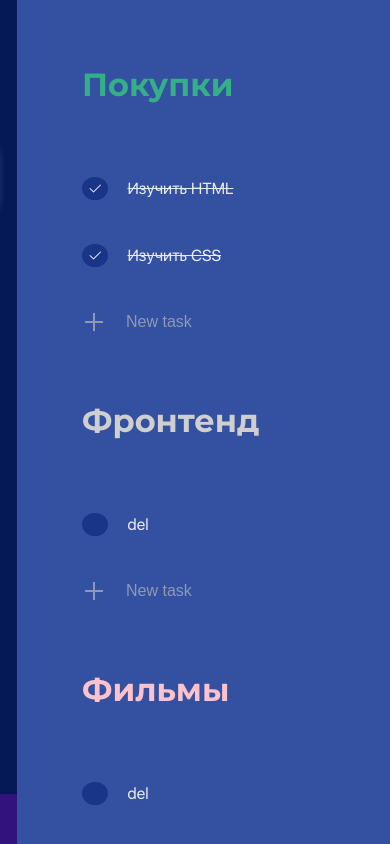
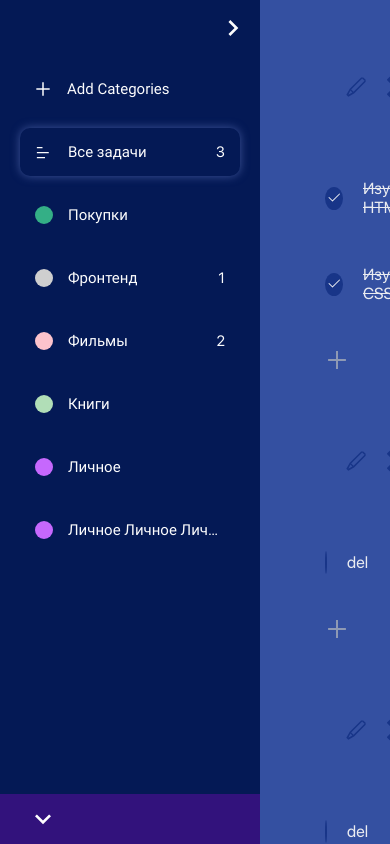
Before and after one commit to igarok88/react-todos, a React (Create React App) app: page / in a window 390 px wide. Built offline with nearby package versions, Linux system fonts and the light colour scheme.

Commit message:
add response style

```diff
--- a/src/components/Auth/Auth.js
+++ b/src/components/Auth/Auth.js
@@ -31,6 +31,7 @@ export default function Auth({
 }) {
   const loginArrowBtn = useRef(null);
   const loginAuthRef = useRef(null);
+  const authSyncWrapperRef = useRef(null);
 
   const [login, setLogin] = useState(false);
 
@@ -65,21 +66,29 @@ export default function Auth({
     setShowLogin(!showLogin);
     const loginBtn = loginArrowBtn.current;
     const loginAuth = loginAuthRef.current;
+    const authSyncWrapper = authSyncWrapperRef.current;
+    // if (showLogin) {
+    //   loginBtn.classList.remove("hide");
+    //   loginAuth.classList.remove("hide");
+    //   loginBtn.classList.add("show");
+    //   loginAuth.classList.add("show");
+    // } else {
+    //   loginBtn.classList.remove("show");
+    //   loginAuth.classList.remove("show");
+    //   loginBtn.classList.add("hide");
+    //   loginAuth.classList.add("hide");
+    // }
     if (showLogin) {
-      loginBtn.classList.remove("hide");
-      loginAuth.classList.remove("hide");
-      loginBtn.classList.add("show");
-      loginAuth.classList.add("show");
+      authSyncWrapper.classList.remove("hide");
+      authSyncWrapper.classList.add("show");
     } else {
-      loginBtn.classList.remove("show");
-      loginAuth.classList.remove("show");
-      loginBtn.classList.add("hide");
-      loginAuth.classList.add("hide");
+      authSyncWrapper.classList.remove("show");
+      authSyncWrapper.classList.add("hide");
     }
   };
 
   return (
-    <div className="categories__auth-sync-wrapper">
+    <div className="categories__auth-sync-wrapper" ref={authSyncWrapperRef}>
       <div
         className="categories__auth-arrow-btn"
         onClick={toggleShowLogin}
--- a/src/components/Auth/Auth.scss
+++ b/src/components/Auth/Auth.scss
@@ -1,13 +1,19 @@
 .categories {
   &__auth-sync-wrapper {
+    color: #fff;
     position: absolute;
     bottom: 0;
     display: flex;
     justify-content: space-between;
-    padding: 0 21px 0;
+    // padding: 0 21px 0;
     width: 100%;
-    background-color: rgb(50, 18, 124);
+    // background-color: rgb(50, 18, 124);
+    z-index: 10;
     overflow: hidden;
+  }
+  &.show-small &__auth-sync-wrapper {
+    padding: 0;
+    width: 210px;
   }
   &__auth-arrow-btn {
     cursor: pointer;
@@ -18,13 +24,17 @@
     align-items: center;
     transform: rotate(90deg);
     animation-duration: 0.3s;
-    margin-left: 6px;
+    margin-left: 27px;
+    z-index: 10;
   }
-  &__auth-arrow-btn.show {
+  &.show-small &__auth-arrow-btn {
+    margin-left: 12px;
+  }
+  &__auth-sync-wrapper.show &__auth-arrow-btn {
     animation-name: arrowHide;
     transform: rotate(0);
   }
-  &__auth-arrow-btn.hide {
+  &__auth-sync-wrapper.hide &__auth-arrow-btn {
     animation-name: arrowShow;
     transform: rotate(90deg);
   }
@@ -45,10 +55,23 @@
     }
   }
   &__auth-sync {
-    position: relative;
-    overflow: hidden;
-    z-index: 10;
+    transition: bottom ease 0.5s;
+    position: absolute;
+    background-color: rgb(50, 18, 124);
+
+    // overflow: hidden;
+    // z-index: 10;
     width: 100%;
+    height: 50px;
+  }
+  &.show-small &__auth-sync {
+    border-top-right-radius: 15px;
+  }
+  &__auth-sync-wrapper.show &__auth-sync {
+    bottom: 0;
+  }
+  &__auth-sync-wrapper.hide &__auth-sync {
+    bottom: -100%;
   }
   &__auth-sign {
     // cursor: pointer;
@@ -63,11 +86,11 @@
     margin-left: 25px;
     margin-right: 4px;
   }
-  &__auth-sign.show {
+  &__auth-sync-wrapper.show &__auth-sign {
     animation-name: showLogin;
     bottom: 0;
   }
-  &__auth-sign.hide {
+  &__auth-sync-wrapper.hide &__auth-sign {
     animation-name: hideLogin;
     bottom: -100%;
   }
@@ -106,23 +129,45 @@
     cursor: pointer;
   }
   &__sync {
-    transition: transform ease 2s;
-    transform: rotate(0);
+    transition: color ease 2s;
+    position: relative;
+  }
+  &__sync-error-message {
+    display: none;
+    position: absolute;
+    width: 250px;
+    top: -60px;
+    left: -120px;
+    text-align: center;
+    color: red;
+    font-weight: bold;
+    background-color: #fff;
+    padding: 5px;
+    border-radius: 4px;
+  }
+  &__sync-error-message.error {
+    display: block;
+  }
+  &__sync.success {
+    color: rgb(88, 184, 88);
+  }
+  &__sync.error {
+    color: rgb(255, 38, 0);
   }
 
   &__sync.sync-process {
-    // animation: syncProcess 2s infinite;
-    transform: rotate(360deg);
+    animation: syncProcess 2s infinite;
+    // transform: rotate(360deg);
   }
 
-  // @keyframes syncProcess {
-  //   from {
-  //     transform: rotate(0);
-  //   }
-  //   to {
-  //     transform: rotate(360deg);
-  //   }
-  // }
+  @keyframes syncProcess {
+    from {
+      transform: rotate(0);
+    }
+    to {
+      transform: rotate(360deg);
+    }
+  }
 
   &__auth-avatar {
     margin: 0 15px;
--- a/src/components/Categories/AddCategories/AddCategories.scss
+++ b/src/components/Categories/AddCategories/AddCategories.scss
@@ -20,6 +20,10 @@
       box-shadow: 0px 0px 40px 0px #3e5497;
     }
   }
+  &.show-small &__add-wrapper {
+    margin: 15px 7px;
+    padding: 0;
+  }
   &__add-icon {
     width: 18px;
     height: 18px;
@@ -31,6 +35,11 @@
     transform: rotate(45deg);
     color: #fcfcfd;
   }
+  &.show-small &__add-icon {
+    width: 30px;
+    height: 30px;
+    // font-size: 28px;
+  }
 
   &__add-title {
     color: #fcfcfd;
@@ -38,6 +47,9 @@
     width: 100%;
     font-size: 15px;
     font-family: "Roboto-Regular";
+  }
+  &.show-small &__add-title {
+    display: none;
   }
   &__add-popup-backgroud {
     backdrop-filter: blur(2px);
--- a/src/components/Categories/Categories.js
+++ b/src/components/Categories/Categories.js
@@ -2,6 +2,7 @@ import { useRef, useEffect } from "react";
 
 import { RiBarChartHorizontalLine } from "react-icons/ri";
 
+import { MdKeyboardArrowRight } from "react-icons/md";
 import CategoriesItem from "./CategoriesItem/CategoriesItem";
 import AddCategories from "./AddCategories/AddCategories";
 import Auth from "../Auth/Auth";
@@ -27,6 +28,7 @@ export default function Categories({
   inputValue,
   setInputValue,
 }) {
+  const categoriesRef = useRef(null);
   const categoriesItemsRef = useRef(null);
 
   useEffect(() => {
@@ -47,9 +49,15 @@ export default function Categories({
       }
     });
   };
+  const toggleMenu = () => {
+    categoriesRef.current.classList.toggle("show-small");
+  };
 
   return (
-    <div className="categories">
+    <div className="categories" ref={categoriesRef}>
+      <div className="categories__menu-btn" onClick={toggleMenu}>
+        <MdKeyboardArrowRight />
+      </div>
       <div className="categories__items" ref={categoriesItemsRef}>
         <AddCategories
           setCategoryList={setCategoryList}
--- a/src/components/Categories/Categories.scss
+++ b/src/components/Categories/Categories.scss
@@ -1,13 +1,34 @@
 .categories {
+  background-color: #041955;
+  color: #fcfcfd;
+  position: relative;
+  padding: 50px 0px;
+  font-size: 15px;
   width: 320px;
-  background-color: #041955;
+
   // border-radius: 20px;
   // margin: 10px;
-  color: #fcfcfd;
-  padding: 0px 0px 50px;
-  font-size: 15px;
+
   // overflow: auto;
-  position: relative;
+
+  @media (max-width: 800px) {
+    width: 260px;
+  }
+  &.show-small {
+    width: 60px;
+  }
+  &__menu-btn {
+    position: absolute;
+    top: 10px;
+    right: 10px;
+    cursor: pointer;
+    font-size: 32px;
+    height: 35px;
+    width: 35px;
+    display: flex;
+    justify-content: center;
+    align-items: center;
+  }
 }
 
 .color {
--- a/src/components/Categories/CategoriesItem/CategoriesItem.js
+++ b/src/components/Categories/CategoriesItem/CategoriesItem.js
@@ -34,15 +34,13 @@ export default function CategoriesItem({
         <div className="categories__name">{name}</div>
       </div>
 
-      <div className="categories__count">
-        {id === "all"
-          ? allNotCheckedTaks
-            ? allNotCheckedTaks
-            : null
-          : allNotCheckedTaksCategory
-          ? allNotCheckedTaksCategory
-          : null}
-      </div>
+      {id === "all" ? (
+        allNotCheckedTaks ? (
+          <div className="categories__count">{allNotCheckedTaks}</div>
+        ) : null
+      ) : allNotCheckedTaksCategory ? (
+        <div className="categories__count">{allNotCheckedTaksCategory}</div>
+      ) : null}
     </div>
   );
 }
--- a/src/components/Categories/CategoriesItem/CategoriesItem.scss
+++ b/src/components/Categories/CategoriesItem/CategoriesItem.scss
@@ -1,10 +1,11 @@
 .categories {
   &__items {
-    padding: 50px 5px;
+    padding: 0px 5px 50px;
     overflow: auto;
     height: 100%;
   }
   &__item {
+    position: relative;
     cursor: pointer;
     margin: 15px;
     padding: 15px;
@@ -20,10 +21,23 @@
       box-shadow: 0px 0px 40px 0px #3e5497;
     }
   }
+  &.show-small &__item {
+    padding: 6px;
+    margin: 13px 0px;
+  }
+  &.show-small &__name:nth-child(1) {
+    display: none;
+  }
   &__title {
     display: flex;
+    overflow: hidden;
+  }
+
+  &.show-small &__title {
+    overflow: visible;
   }
   &__icon {
+    flex-shrink: 0;
     width: 18px;
     height: 18px;
     border-radius: 50%;
@@ -31,12 +45,30 @@
     display: flex;
     align-items: center;
   }
+  &.show-small &__icon {
+    width: 35px;
+    height: 35px;
+    font-size: 36px;
+    margin: 0;
+    border-radius: 8px;
+  }
   &__name {
     font-size: 15px;
-
     font-family: "Roboto-Regular";
+    white-space: nowrap; /* Текст не переносится */
+    overflow: hidden; /* Обрезаем всё за пределами блока */
+    text-overflow: ellipsis; /* Добавляем многоточие */
   }
-
+  &.show-small &__name {
+    position: absolute;
+    overflow: hidden;
+    top: 6px;
+    left: 9px;
+    width: 27px;
+  }
+  &.show-small &__name::first-letter {
+    font-size: 25px;
+  }
   &__name.checked {
     text-decoration: underline;
   }
@@ -44,4 +76,20 @@
     margin-left: 15px;
     align-self: flex-end;
   }
+  &.show-small &__count {
+    position: absolute;
+    padding-bottom: 2px;
+    top: 0px;
+    right: 0px;
+    padding: 2px;
+    background-color: rgb(194, 81, 81);
+    width: 15px;
+    height: 15px;
+    border-radius: 50%;
+    font-size: 10px;
+    display: flex;
+    justify-content: center;
+    align-items: center;
+    line-height: 1.5;
+  }
 }
--- a/src/components/Todo/Todo.scss
+++ b/src/components/Todo/Todo.scss
@@ -1,11 +1,13 @@
 .todo {
-  min-width: 550px;
+  max-width: 750px;
+  width: 100%;
   padding: 35px 5px 35px 35px;
   overflow: auto;
   background-color: #3450a1;
   // border-radius: 20px;
   // margin: 10px;
   &__category-title-wrapper {
+    // max-width: 750px;
     font-size: 22px;
     padding: 15px;
     margin: 15px;
@@ -13,6 +15,11 @@
     display: flex;
     align-items: center;
     justify-content: space-between;
+    h2 {
+      white-space: nowrap; /* Текст не переносится */
+      overflow: hidden; /* Обрезаем всё за пределами блока */
+      text-overflow: ellipsis; /* Добавляем многоточие */
+    }
   }
   &__category-title {
     margin-bottom: 25px;
--- a/src/data/db.json
+++ b/src/data/db.json
@@ -4,7 +4,13 @@
     { "id": 2, "name": "Фронтенд", "colorId": 2, "date": 1 },
     { "id": 3, "name": "Фильмы", "colorId": 3, "date": 2 },
     { "id": 4, "name": "Книги", "colorId": 4, "date": 2 },
-    { "id": 5, "name": "Личное", "colorId": 5, "date": 2 }
+    { "id": 5, "name": "Личное", "colorId": 5, "date": 2 },
+    {
+      "id": 6,
+      "name": " Личное Личное Личное ЛичноеЛичное Личное Личное Личное",
+      "colorId": 5,
+      "date": 2
+    }
   ],
   "tasks": [
     {
--- a/src/func/func.js
+++ b/src/func/func.js
@@ -47,3 +47,13 @@ export const compensateScroll = (refElement) => {
     element.style.paddingRight = getScrollWidth() + "px";
   }
 };
+
+export const timeForAnimation = (leadTime) => {
+  //this function counts how much time is left before the timing animation completes. animation run time 2 seconds
+  let timeAnimation = 2000;
+  while (leadTime > timeAnimation) {
+    timeAnimation = timeAnimation + 2000;
+  }
+
+  return timeAnimation - leadTime;
+};
```
Also changed, not shown: src/components/Sync/Sync.js (+51 -16 lines).
